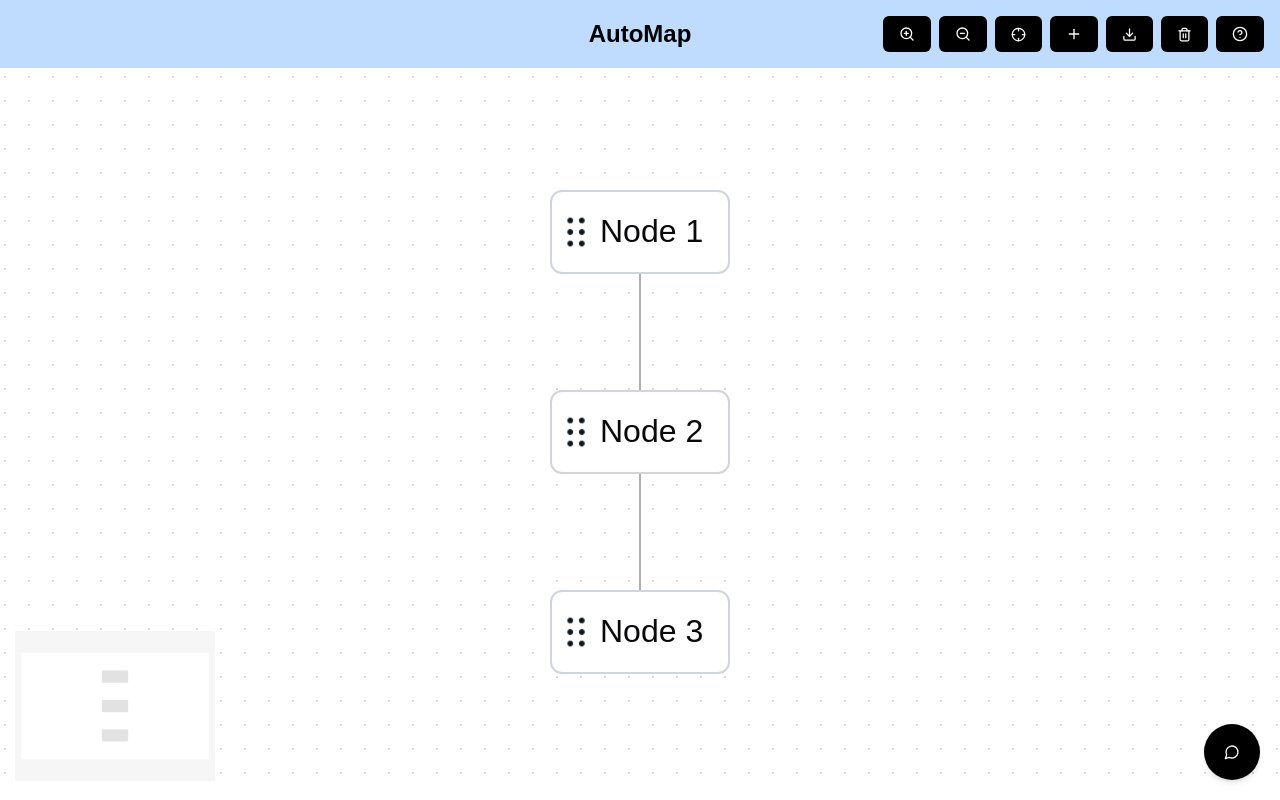
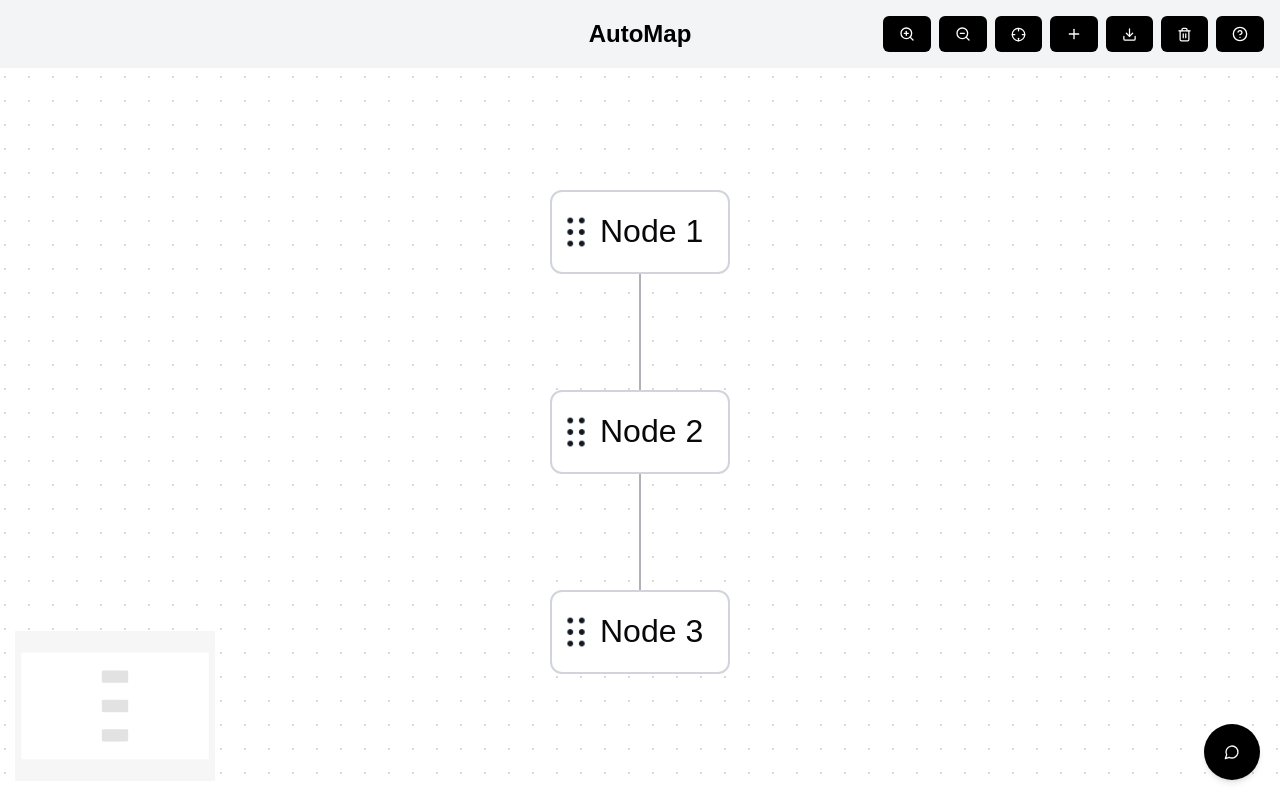
Before and after one commit to irith-k/AutoMap, a Next.js app in the folder automap/: page / in a window 1280 px wide. Built offline with nearby package versions, Linux system fonts and the light colour scheme.

Commit message:
Minor UI fixes

```diff
--- a/automap/src/components/add-node-button.tsx
+++ b/automap/src/components/add-node-button.tsx
@@ -57,8 +57,9 @@ const AddNodeButton = () => {
                 )
             );
             setNewNodePosition(null);
-            setNewNodeLabel("");
+            setOpenDialog(false);
         }
+        setNewNodeLabel("");
     };
 
     return (
@@ -83,16 +84,13 @@ const AddNodeButton = () => {
                                 if (e.key === "Enter") {
                                     e.preventDefault();
                                     addNewNode();
-                                    setOpenDialog(false);
                                 }
                             }}
                         />
                     </div>
                 </div>
                 <DialogFooter>
-                    <DialogClose asChild>
-                        <Button type="submit" onClick={addNewNode} className="bg-black hover:bg-blue-600 transition-all text-white">Add node</Button>
-                    </DialogClose>
+                    <Button type="submit" onClick={addNewNode} disabled={!newNodeLabel.trim()} className="bg-black hover:bg-blue-600 transition-all text-white">Add node</Button>
                 </DialogFooter>
             </DialogContent>
         </Dialog>
--- a/automap/src/components/chat-support.tsx
+++ b/automap/src/components/chat-support.tsx
@@ -105,7 +105,7 @@ export default function ChatSupport() {
       <ExpandableChatFooter>
         <form ref={formRef} className="flex relative gap-2" onSubmit={handleSubmit}>
           <ChatInput value={input} onChange={handleInputChange} onKeyDown={onKeyDown} className="min-h-12 bg-background shadow-none "/>
-          <Button type="submit" size="icon" disabled={isLoading || isGenerating || !input}>
+          <Button type="submit" size="icon" className="bg-black hover:bg-blue-600" disabled={isLoading || isGenerating || !input}>
             <Send className="size-4" />
           </Button>
         </form>
--- a/automap/src/components/header.tsx
+++ b/automap/src/components/header.tsx
@@ -10,7 +10,7 @@ import HelpButton from './ui/help-button';
 
 const Header = () => {
     return (
-        <header className="bg-blue-200 text-black py-3 px-3 flex justify-between items-center">
+        <header className="bg-gray-100 text-black py-3 px-3 flex justify-between items-center">
             <div className="absolute left-1/2 transform -translate-x-1/2 cursor-default">
                 <h1 className="text-2xl font-bold">AutoMap</h1>
             </div>
```
